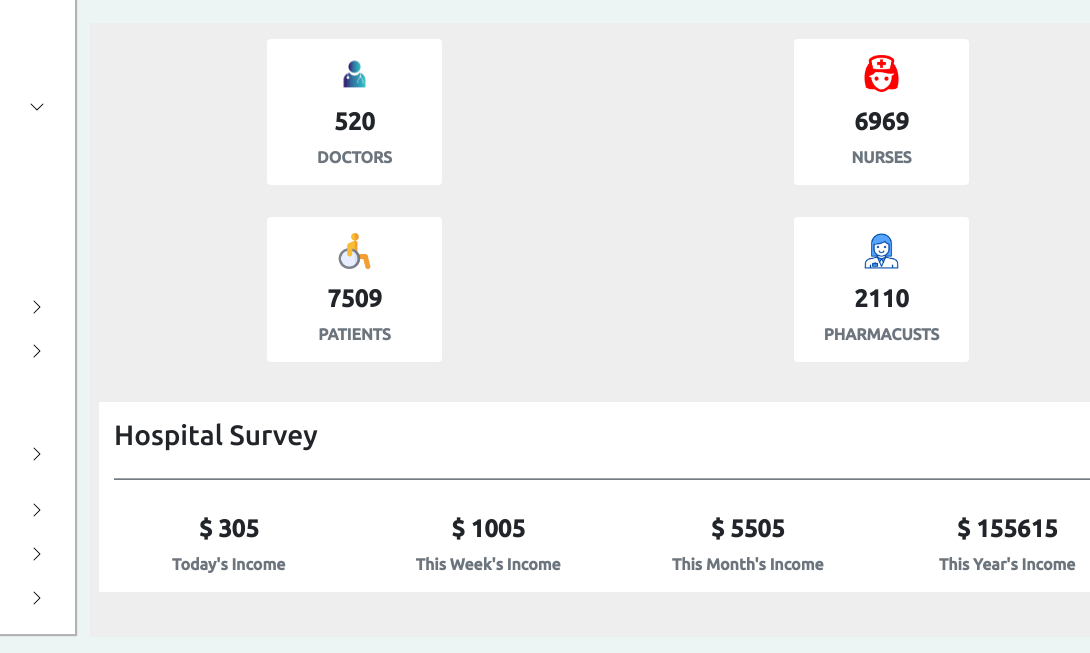
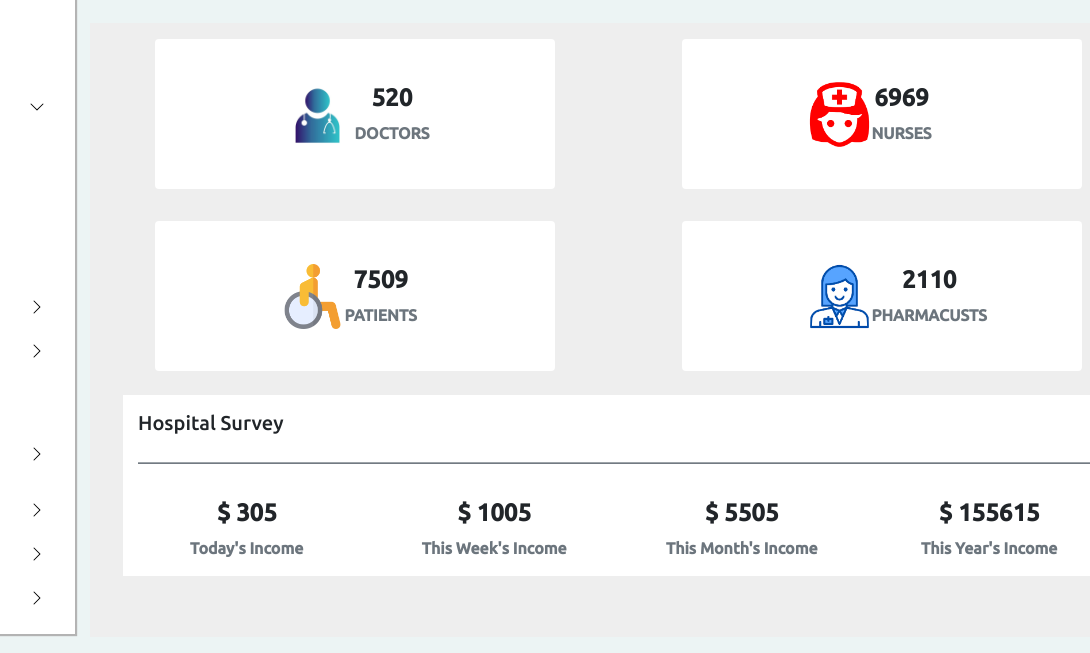
Before and after one commit to SafiraSoft1/Dashboard, a website: page index.html in a window 1280 px wide. Shown: the part 153-806 px from the top of the page, 190-1280 px from the left. Drawn offline with Linux system fonts and the light colour scheme.

Commit message:
Concluido pagina e inserido nova img.

```diff
--- a/paginas/fundamentos.html
+++ b/paginas/fundamentos.html
@@ -1,15 +1,43 @@
 <div style="background-color: #eee; font-family: ubuntu; height: 614px;">
     <div class="row p-3">
-            <div class="col-2 ml-1 mx-auto text-center rounded bg-white w-25"> <img src="../imgs/doctor.jpg" alt="" class="img-fluid w-25 mt-3"> <p class="mt-3 h4"><strong>520</strong></p> <p class="text-muted "><strong>DOCTORS</strong></p></div>
-            <div class="col-2 ml-1 mx-auto text-center rounded bg-white w-25"> <img src="../imgs/nurse.png" alt="" class="img-fluid w-25 mt-3"><p class="mt-3 h4"><strong>6969</strong></p> <p class="text-muted"><strong>NURSES</strong></p></div>
+        <div class="ml-1 mx-auto text-center rounded bg-white" style="width: 400px; height: 150px; display: flex; align-items: center;">
+            <div>
+                <img src="../imgs/doctor.png" alt="" class="img-fluid" style="width: 75px; height:75px; margin-left: 125px;">
+            </div>
+            <div>
+                <p class="mt-3 h4"><strong>520</strong></p> <p class="text-muted "><strong>DOCTORS</strong></p>
+            </div>
+        </div>
+        <div class="ml-1 mx-auto text-center rounded bg-white" style="width: 400px; height: 150px; display: flex; align-items: center;">
+            <div>
+                <img src="../imgs/nurse.png" alt="" class="img-fluid" style="width: 65px; height: 65px; margin-left: 125px;">
+            </div>
+            <div>
+                <p class="mt-3 h4"><strong>6969</strong></p> <p class="text-muted"><strong>NURSES</strong></p>
+            </div>
+        </div>
     </div>
     <div class="row p-3">
-            <div class="col-2 ml-1 mx-auto text-center rounded bg-white w-25 "> <img src="../imgs/Patient.png" alt="" class="img-fluid w-25 mt-3"><p class="mt-3 h4"><strong>7509</strong></p> <p class="text-muted"><strong>PATIENTS</strong></p></div>
-            <div class="col-2 ml-1 mx-auto text-center rounded bg-white w-25"> <img src="../imgs/pharmacist.png" alt="" class="img-fluid w-25 mt-3"><p class="mt-3 h4"><strong>2110</strong></p> <p class="text-muted"><strong>PHARMACUSTS</strong></p></div>
+        <div class="ml-1 mx-auto text-center rounded bg-white" style="width: 400px; height: 150px; display: flex; align-items: center;">
+            <div>
+                <img src="../imgs/Patient.png" alt="" class="img-fluid" style="width: 65px; height: 65px; margin-left: 125px;">
             </div>
-        <div class="row p-4 rounded">
-            <div class="col-12 bg-white" style="font-family: ubuntu;"><h3 class="mt-3" >Hospital Survey</h3></div>
-            <div class="col-12 bg-white text-muted" style="font-family: ubuntu;"><p>__________________________________________________________________________________________________________________________</p></div>
+            <div>
+                <p class="mt-3 h4"><strong>7509</strong></p> <p class="text-muted"><strong>PATIENTS</strong></p>
+            </div>
+        </div>
+        <div class="ml-1 mx-auto text-center rounded bg-white" style="width: 400px; height: 150px; display: flex; align-items: center;">
+            <div>
+                <img src="../imgs/pharmacist.png" alt="" class="img-fluid" style="width: 65px; height: 65px; margin-left: 125px;">
+            </div>
+            <div style="margin-right: 88px;">
+                <p class="mt-3 h4"><strong>2110</strong></p> <p class="text-muted"><strong>PHARMACUSTS</strong></p>
+            </div>
+        </div>
+    </div>
+    <div class="row p-5 rounded" style="margin-top: -40px;">
+        <div class="col-12 bg-white" style="font-family: ubuntu;"><h5 class="mt-3" >Hospital Survey</h5></div>
+        <div class="col-12 bg-white text-muted" style="font-family: ubuntu;"><p>________________________________________________________________________________________________________________________</p></div>
         <div class="col-3 ml-1 mx-auto text-center bg-white w-22"><p class="mt-3 h4"><strong>$ 305</strong></p> <p class="text-muted"><strong>Today's Income</strong></p></div>
         <div class="col-3 ml-1 mx-auto text-center bg-white w-22"><p class="mt-3 h4"><strong>$ 1005</strong></p> <p class="text-muted"><strong>This Week's Income</strong></p></div>
         <div class="col-3 ml-1 mx-auto text-center bg-white w-22"><p class="mt-3 h4"><strong>$ 5505</strong></p> <p class="text-muted"><strong>This Month's Income</strong></p> </div>
```
Also changed, not shown: imgs/doctor.png (added). Lines whose indentation alone changed are shown as unchanged.
